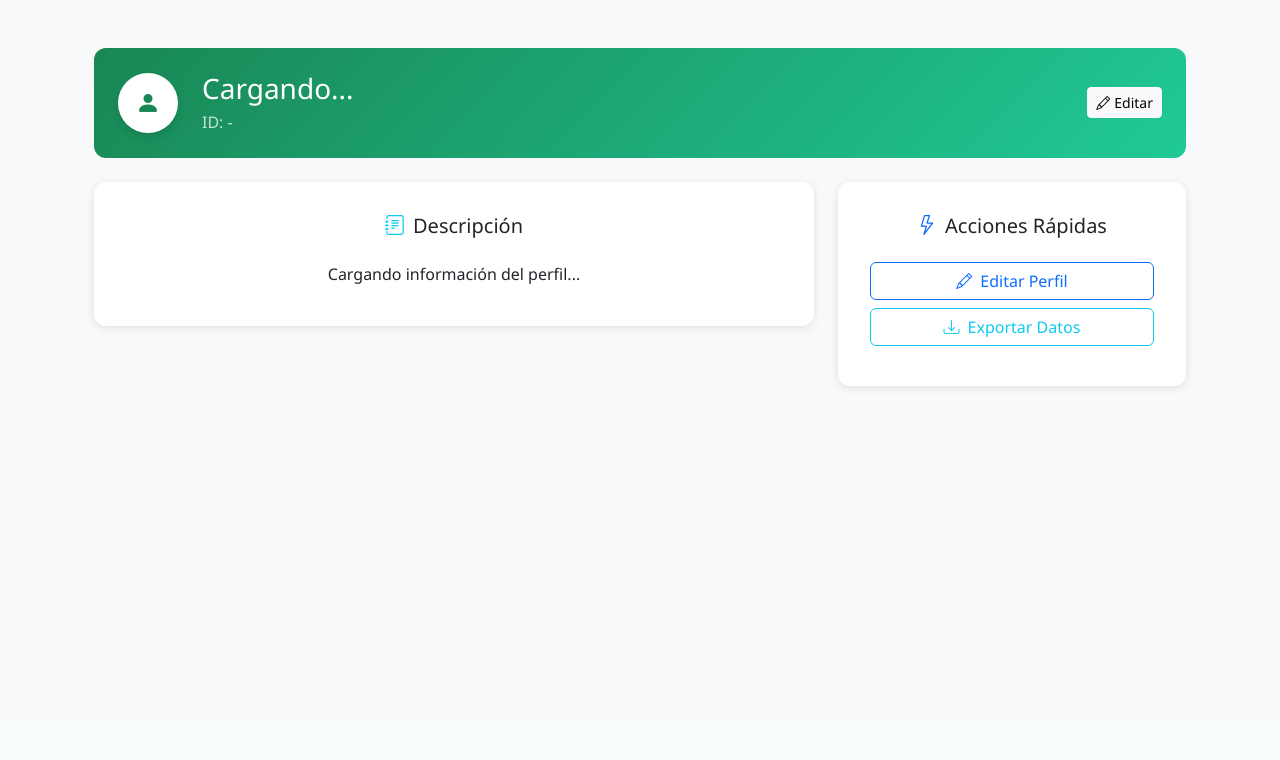
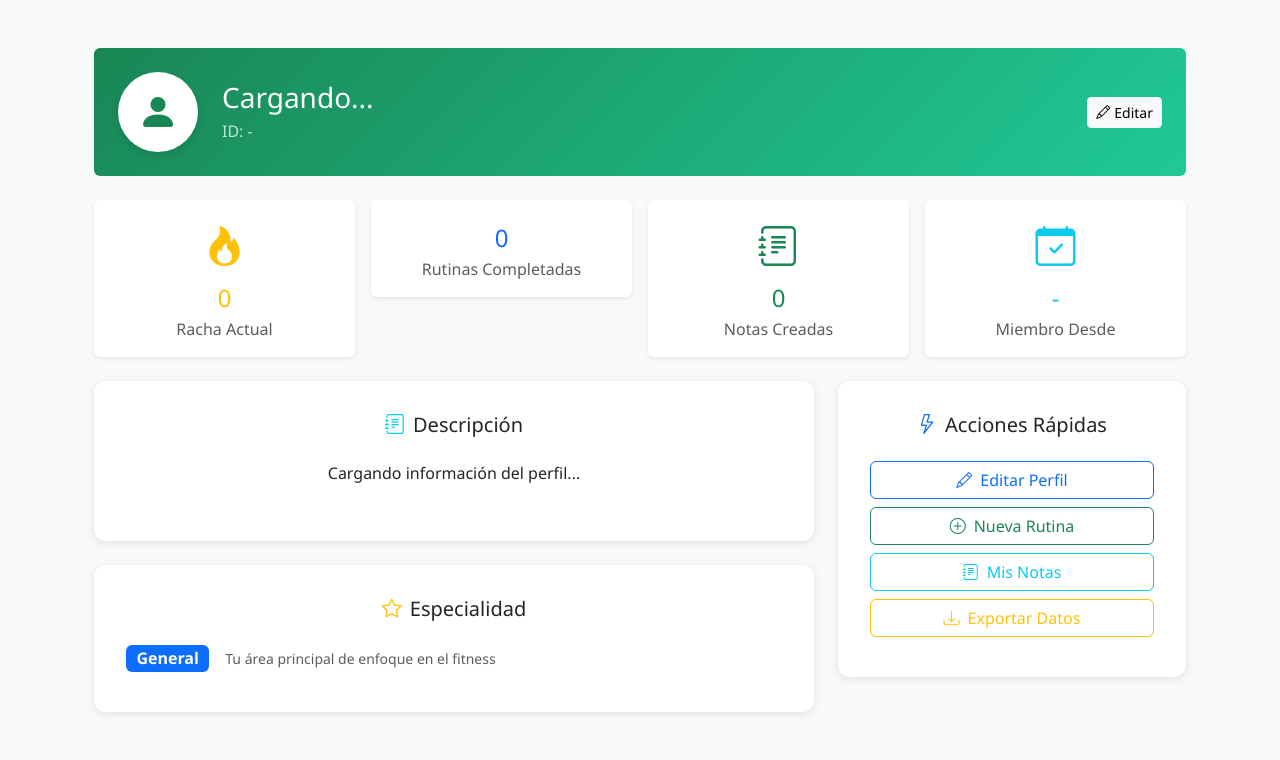
Before and after one commit to Edu1208/Healthy_Life, a Flask app: page /perfil in a window 1280 px wide. Shown: the part 80-840 px from the top of the page. Before the commit the page ends 469 px from the top, so only its background shows below. Run offline with Flask 3, Linux system fonts and the light colour scheme; the visitor is signed in with stand-in values (Sample User, id 1); some libraries are stand-ins or nearby versions.

Commit message:
Update perfil.html

```diff
--- a/templates/perfil.html
+++ b/templates/perfil.html
@@ -3,11 +3,11 @@
 {% block content %}
 <div class="container py-4">
   <!-- Header del Perfil -->
-  <div class="profile-header p-4 mb-4">
+  <div class="profile-header text-white p-4 mb-4 rounded">
     <div class="row align-items-center">
       <div class="col-auto">
-        <div class="achievement-badge bg-white text-success">
-          <i class="bi bi-person-fill"></i>
+        <div class="achievement-badge bg-white text-success rounded-circle">
+          <i class="bi bi-person-fill fs-1"></i>
         </div>
       </div>
       <div class="col">
@@ -18,6 +18,46 @@
         <button class="btn btn-light btn-sm" onclick="editarPerfil()">
           <i class="bi bi-pencil me-1"></i>Editar
         </button>
+      </div>
+    </div>
+  </div>
+
+  <!-- Estadísticas Principales -->
+  <div class="row g-3 mb-4">
+    <div class="col-md-3">
+      <div class="stats-card bg-white p-3 text-center rounded shadow-sm">
+        <div class="text-warning mb-2">
+          <i class="bi bi-fire fs-1"></i>
+        </div>
+        <h4 class="text-warning mb-1" id="rachaPerfil">0</h4>
+        <p class="text-muted mb-0">Racha Actual</p>
+      </div>
+    </div>
+    <div class="col-md-3">
+      <div class="stats-card bg-white p-3 text-center rounded shadow-sm">
+        <div class="text-primary mb-2">
+          <i class="bi bi-dumbbell fs-1"></i>
+        </div>
+        <h4 class="text-primary mb-1" id="rutinasCompletadas">0</h4>
+        <p class="text-muted mb-0">Rutinas Completadas</p>
+      </div>
+    </div>
+    <div class="col-md-3">
+      <div class="stats-card bg-white p-3 text-center rounded shadow-sm">
+        <div class="text-success mb-2">
+          <i class="bi bi-journal-text fs-1"></i>
+        </div>
+        <h4 class="text-success mb-1" id="totalNotas">0</h4>
+        <p class="text-muted mb-0">Notas Creadas</p>
+      </div>
+    </div>
+    <div class="col-md-3">
+      <div class="stats-card bg-white p-3 text-center rounded shadow-sm">
+        <div class="text-info mb-2">
+          <i class="bi bi-calendar-check fs-1"></i>
+        </div>
+        <h4 class="text-info mb-1" id="fechaRegistro">-</h4>
+        <p class="text-muted mb-0">Miembro Desde</p>
       </div>
     </div>
   </div>
@@ -36,6 +76,24 @@
           <p class="card-text" id="descripcionPerfil">
             Cargando información del perfil...
           </p>
+          <div class="mt-3" id="etiquetasPerfil">
+            <!-- Las etiquetas se cargarán dinámicamente -->
+          </div>
+        </div>
+      </div>
+
+      <!-- Especialidad -->
+      <div class="card stats-card">
+        <div class="card-header bg-white border-0">
+          <h5 class="card-title mb-0">
+            <i class="bi bi-star text-warning me-2"></i>Especialidad
+          </h5>
+        </div>
+        <div class="card-body">
+          <div class="d-flex align-items-center">
+            <span class="badge bg-primary fs-6 me-3" id="especialidadPerfil">General</span>
+            <small class="text-muted">Tu área principal de enfoque en el fitness</small>
+          </div>
         </div>
       </div>
     </div>
@@ -53,7 +111,13 @@
             <button class="btn btn-outline-primary" onclick="editarPerfil()">
               <i class="bi bi-pencil me-2"></i>Editar Perfil
             </button>
-            <button class="btn btn-outline-info" onclick="exportarDatos()">
+            <a href="{{ url_for('nuevo') }}" class="btn btn-outline-success">
+              <i class="bi bi-plus-circle me-2"></i>Nueva Rutina
+            </a>
+            <a href="{{ url_for('notas') }}" class="btn btn-outline-info">
+              <i class="bi bi-journal-text me-2"></i>Mis Notas
+            </a>
+            <button class="btn btn-outline-warning" onclick="exportarDatos()">
               <i class="bi bi-download me-2"></i>Exportar Datos
             </button>
           </div>
@@ -79,7 +143,23 @@
           </div>
           <div class="mb-3">
             <label class="form-label">Descripción</label>
-            <textarea class="form-control" id="textareaDescripcion" rows="4"></textarea>
+            <textarea class="form-control" id="textareaDescripcion" rows="4" placeholder="Cuéntanos sobre tus objetivos fitness..."></textarea>
+          </div>
+          <div class="mb-3">
+            <label class="form-label">Especialidad</label>
+            <select class="form-select" id="selectEspecialidad">
+              <option value="General">General</option>
+              <option value="Fuerza">Fuerza</option>
+              <option value="Cardio">Cardio</option>
+              <option value="Velocidad">Velocidad</option>
+              <option value="Flexibilidad">Flexibilidad</option>
+              <option value="Yoga">Yoga</option>
+              <option value="Crossfit">Crossfit</option>
+            </select>
+          </div>
+          <div class="mb-3">
+            <label class="form-label">Etiquetas (separadas por comas)</label>
+            <input type="text" class="form-control" id="inputEtiquetas" placeholder="Ej: Fuerza, Consistencia, Salud, Nutrición">
           </div>
         </form>
       </div>
@@ -117,9 +197,26 @@
 }
 
 function mostrarPerfil(perfil) {
-  document.getElementById('nombreUsuario').textContent = perfil.nombre || 'Usuario';
-  document.getElementById('idUsuario').textContent = perfil._id || '-';
-  document.getElementById('descripcionPerfil').textContent = perfil.descripcion || 'Sin descripción';
+  document.getElementById('nombreUsuario').textContent = perfil.nombre;
+  document.getElementById('idUsuario').textContent = perfil._id;
+  document.getElementById('descripcionPerfil').textContent = perfil.descripcion;
+  document.getElementById('especialidadPerfil').textContent = perfil.especialidad;
+  document.getElementById('fechaRegistro').textContent = perfil.fecha_registro;
+
+  // Estadísticas
+  document.getElementById('rachaPerfil').textContent = perfil.estadisticas.racha_actual;
+  document.getElementById('rutinasCompletadas').textContent = perfil.estadisticas.rutinas_completadas;
+  document.getElementById('totalNotas').textContent = perfil.estadisticas.total_notas;
+
+  // Etiquetas
+  const etiquetasContainer = document.getElementById('etiquetasPerfil');
+  etiquetasContainer.innerHTML = '';
+  perfil.etiquetas.forEach(etiqueta => {
+    const badge = document.createElement('span');
+    badge.className = 'badge bg-primary me-2 mb-2';
+    badge.textContent = '#' + etiqueta;
+    etiquetasContainer.appendChild(badge);
+  });
 }
 
 function editarPerfil() {
@@ -128,8 +225,10 @@
     .then(data => {
       if (data.success) {
         const perfil = data.perfil;
-        document.getElementById('inputNombre').value = perfil.nombre || '';
-        document.getElementById('textareaDescripcion').value = perfil.descripcion || '';
+        document.getElementById('inputNombre').value = perfil.nombre;
+        document.getElementById('textareaDescripcion').value = perfil.descripcion;
+        document.getElementById('selectEspecialidad').value = perfil.especialidad;
+        document.getElementById('inputEtiquetas').value = perfil.etiquetas.join(', ');
 
         const modal = new bootstrap.Modal(document.getElementById('modalEditarPerfil'));
         modal.show();
@@ -144,16 +243,30 @@
 function guardarPerfil() {
   const nombre = document.getElementById('inputNombre').value.trim();
   const descripcion = document.getElementById('textareaDescripcion').value.trim();
+  const especialidad = document.getElementById('selectEspecialidad').value;
+  const etiquetasInput = document.getElementById('inputEtiquetas').value.trim();
+
+  if (!nombre) {
+    mostrarMensaje('El nombre es obligatorio', 'warning');
+    return;
+  }
+
+  const perfilData = {
+    nombre: nombre,
+    descripcion: descripcion,
+    especialidad: especialidad
+  };
+
+  if (etiquetasInput) {
+    perfilData.etiquetas = etiquetasInput.split(',').map(e => e.trim()).filter(e => e);
+  }
 
   fetch('/perfil/editar', {
     method: 'POST',
     headers: {
       'Content-Type': 'application/json',
     },
-    body: JSON.stringify({
-      nombre: nombre,
-      descripcion: descripcion
-    })
+    body: JSON.stringify(perfilData)
   })
   .then(response => response.json())
   .then(data => {
@@ -212,24 +325,25 @@
 <style>
 .profile-header {
   background: linear-gradient(135deg, #198754, #20c997);
-  border-radius: 12px;
-  color: white;
 }
 
 .stats-card {
   border: none;
   border-radius: 12px;
   box-shadow: 0 2px 8px rgba(0,0,0,0.1);
+  transition: transform 0.2s ease;
+}
+
+.stats-card:hover {
+  transform: translateY(-2px);
 }
 
 .achievement-badge {
-  width: 60px;
-  height: 60px;
-  border-radius: 50%;
+  width: 80px;
+  height: 80px;
   display: flex;
   align-items: center;
   justify-content: center;
-  font-size: 1.5rem;
   box-shadow: 0 4px 8px rgba(0,0,0,0.1);
 }
 </style>
```
